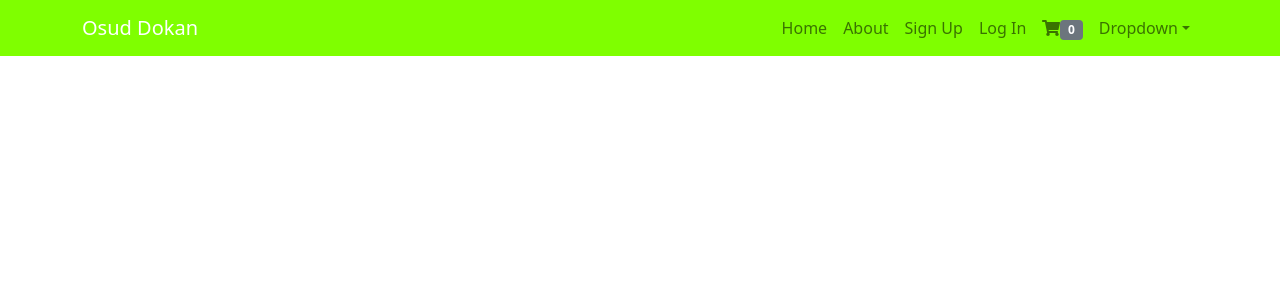
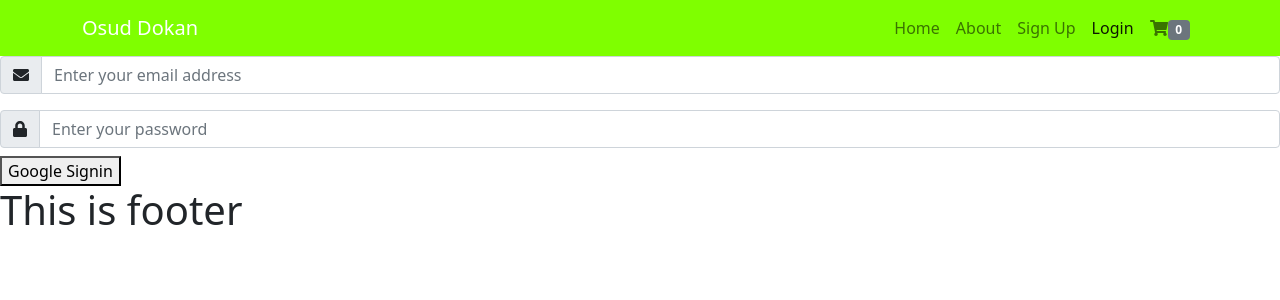
Before and after one commit to Rajaul-Islam/osud-dokan, a React (Create React App) app: page /login in a window 1280 px wide. Shown: the top 300 px of the page. Built offline with nearby package versions, Linux system fonts and the light colour scheme; no server answers.

Commit message:
first commit

```diff
--- a/src/App.js
+++ b/src/App.js
@@ -2,12 +2,55 @@ import logo from './logo.svg';
 import './App.css';
 import 'bootstrap/dist/css/bootstrap.min.css';
 import Header from './Shared/Header/Header';
+import {
+  BrowserRouter as Router,
+  Switch,
+  Route,
+  Link
+} from "react-router-dom";
+import Home from './Pages/Home/Home';
+import NotFound from './Pages/NotFound/NotFound';
+import Login from './Pages/Login/Login';
+import SignUp from './Pages/SignUp/SignUp';
+import About from './Pages/About/About';
+import Footer from './Shared/Footer/Footer';
+import AuthProvider from './Context/AuthProvider';
 
 
 function App() {
   return (
     <div >
-    <Header></Header>
+      <AuthProvider>
+        <Router>
+          <Header>
+          </Header>
+          <Switch>
+            <Route exact path='/'>
+              <Home></Home>
+            </Route>
+            <Route path='/home'>
+              <Home></Home>
+            </Route>
+            <Route path='/about'>
+              <About></About>
+            </Route>
+            <Route path='/login'>
+              <Login></Login>
+            </Route>
+            <Route path='/signup'>
+              <SignUp></SignUp>
+            </Route>
+
+
+
+
+            <Route path='*'>
+              <NotFound></NotFound>
+            </Route>
+          </Switch>
+          <Footer></Footer>
+        </Router>
+      </AuthProvider>
     </div>
   );
 }
--- /dev/null
+++ b/src/Context/AuthProvider.js
@@ -0,0 +1,13 @@
+import React, { createContext } from 'react';
+import useFirebase from '../Hook/useFirebase';
+export const AuthContext = createContext();
+const AuthProvider = ({ children }) => {
+    const allContext = useFirebase();
+    return (
+        <AuthContext.Provider value={allContext}>
+            {children}
+        </AuthContext.Provider>
+    );
+};
+
+export default AuthProvider;
--- /dev/null
+++ b/src/Hook/useAuth.js
@@ -0,0 +1,9 @@
+import { useContext } from "react";
+import {AuthContext} from "../Context/AuthProvider";
+
+
+const useAuth = () => {
+    return useContext(AuthContext)
+};
+
+export default useAuth;
--- /dev/null
+++ b/src/Hook/useFirebase.js
@@ -0,0 +1,57 @@
+import firebaseInitialize from "../firebase/firebase.init";
+import { getAuth, signInWithPopup, GoogleAuthProvider, signOut,onAuthStateChanged } from "firebase/auth";
+import { useEffect, useState } from "react";
+firebaseInitialize();
+
+
+const auth = getAuth();
+
+const GoogleProvider = new GoogleAuthProvider();
+
+const useFirebase = () => {
+    const [user, setUser] = useState({})
+    const [error, setError] = useState('')
+    const signInWithGoogle = () => {
+        signInWithPopup(auth, GoogleProvider)
+            .then(result => {
+                setUser(result.user)
+                console.log(result.user);
+
+            })
+            .catch((error) => {
+                setError(error.message)
+            })
+
+    }
+    useEffect(()=>{
+        const unsubscribed= onAuthStateChanged(auth, (user) => {
+            if (user) {
+             setUser(user)
+
+            } else {
+
+             setUser({})
+            }
+          });
+          return ()=> unsubscribed;
+    },[])
+
+    const logOut = () => {
+        const auth = getAuth();
+        signOut(auth).then(() => {
+            setUser({})
+        }).catch((error) => {
+            setError(error)
+        });
+    }
+
+    return {
+        signInWithGoogle,
+        user,
+        error,
+        logOut
+
+    };
+};
+
+export default useFirebase;
--- /dev/null
+++ b/src/Pages/About/About.js
@@ -0,0 +1,11 @@
+import React from 'react';
+
+const About = () => {
+    return (
+        <div>
+            <h1>this is about</h1>
+        </div>
+    );
+};
+
+export default About;
--- /dev/null
+++ b/src/Pages/Home/Home.js
@@ -0,0 +1,13 @@
+import React from 'react';
+
+
+
+const Home = () => {
+    return (
+        <div>
+          <h1>this is home</h1>
+        </div>
+    );
+};
+
+export default Home;
--- /dev/null
+++ b/src/Pages/Login/Login.js
@@ -0,0 +1,56 @@
+import { faEnvelope, faLock } from '@fortawesome/free-solid-svg-icons';
+import { FontAwesomeIcon } from '@fortawesome/react-fontawesome';
+import React from 'react';
+import { Col, Form, FormControl, InputGroup, Row } from 'react-bootstrap';
+import useAuth from '../../Hook/useAuth';
+import useFirebase from '../../Hook/useFirebase';
+
+const Login = () => {
+    // const {signInWithGoogle}=useFirebase()
+    const {signInWithGoogle}=useAuth()
+    return (
+        <div>
+            <Row>
+                <Col className="text-start">
+                    <Form.Label htmlFor="email" visuallyHidden>
+                        Your Email Address
+                    </Form.Label>
+                    <InputGroup className="mb-2">
+                        <InputGroup.Text>
+                            <FontAwesomeIcon icon={faEnvelope}></FontAwesomeIcon>
+                        </InputGroup.Text>
+                        <FormControl
+
+                            type="email"
+                            autoComplete="current-email"
+                            id="email"
+                            placeholder="Enter your email address"
+                        />
+                    </InputGroup>
+                </Col>
+            </Row>
+            <Row className="mt-2">
+                <Col className="text-start">
+                    <Form.Label htmlFor="password" visuallyHidden>
+                        Your Password
+                    </Form.Label>
+                    <InputGroup className="mb-2">
+                        <InputGroup.Text>
+                            <FontAwesomeIcon icon={faLock}></FontAwesomeIcon>
+                        </InputGroup.Text>
+                        <FormControl
+
+                            type="password"
+                            autoComplete="current-password"
+                            id="password"
+                            placeholder="Enter your password"
+                        />
+                    </InputGroup>
+                </Col>
+            </Row>
+            <button onClick={signInWithGoogle}>Google Signin</button>
+        </div>
+    );
+};
+
+export default Login;
--- /dev/null
+++ b/src/Pages/NotFound/NotFound.js
@@ -0,0 +1,11 @@
+import React from 'react';
+
+const NotFound = () => {
+    return (
+        <div>
+            404 not found
+        </div>
+    );
+};
+
+export default NotFound;
--- /dev/null
+++ b/src/Pages/SignUp/SignUp.js
@@ -0,0 +1,11 @@
+import React from 'react';
+
+const SignUp = () => {
+    return (
+        <div>
+            <h1>Thsi is signup</h1>
+        </div>
+    );
+};
+
+export default SignUp;
--- a/src/Shared/Footer/Footer.js
+++ b/src/Shared/Footer/Footer.js
@@ -3,7 +3,9 @@ import React from 'react';
 const Footer = () => {
     return (
         <div>
+            <h1>This is footer
 
+            </h1>
         </div>
     );
 };
--- a/src/Shared/Header/Header.js
+++ b/src/Shared/Header/Header.js
@@ -3,6 +3,8 @@ import { Badge, Container, Nav, Navbar, NavDropdown } from 'react-bootstrap';
 import './Header.css'
 import { FontAwesomeIcon } from '@fortawesome/react-fontawesome'
 import { faShoppingCart } from '@fortawesome/free-solid-svg-icons'
+import { NavLink } from 'react-router-dom';
+import useAuth from '../../Hook/useAuth';
 
 
 
@@ -10,27 +12,30 @@ import { faShoppingCart } from '@fortawesome/free-solid-svg-icons'
 
 
 const Header = () => {
+    const { user, logOut } = useAuth()
     return (
         <div className='header'>
-            <Navbar  expand="lg">
+            <Navbar expand="lg">
                 <Container>
                     <Navbar.Brand className='text-white' href="#home">Osud Dokan</Navbar.Brand>
                     <Navbar.Toggle aria-controls="basic-navbar-nav" />
                     <Navbar.Collapse id="basic-navbar-nav">
                         <Nav className="ms-auto">
-                            <Nav.Link href="#home">Home</Nav.Link>
-                            <Nav.Link href="#link">About</Nav.Link>
-                            <Nav.Link href="#home">Sign Up </Nav.Link>
-                            <Nav.Link href="#link">Log In</Nav.Link>
+                            <Nav.Link as={NavLink} to="/home">Home</Nav.Link>
+                            <Nav.Link as={NavLink} to="/about">About</Nav.Link>
+
+                            {
+                                user?.displayName ? <Nav.Link onClick={logOut}> hello! {user?.displayName} {" "}Logout</Nav.Link> :
+                                    <>
+                                        <Nav.Link as={NavLink} to="/signup">Sign Up </Nav.Link>
+                                        <Nav.Link as={NavLink} to="/login">Login</Nav.Link>
+                                    </>
+
+
+                            }
                             <Nav.Link href="#link"><FontAwesomeIcon icon={faShoppingCart} />
-                            <Badge className='text-white' bg="secondary">0</Badge></Nav.Link>
-                            <NavDropdown title="Dropdown" id="basic-nav-dropdown">
-                                <NavDropdown.Item href="#action/3.1">Action</NavDropdown.Item>
-                                <NavDropdown.Item href="#action/3.2">Another action</NavDropdown.Item>
-                                <NavDropdown.Item href="#action/3.3">Something</NavDropdown.Item>
-                                <NavDropdown.Divider />
-                                <NavDropdown.Item href="#action/3.4">Separated link</NavDropdown.Item>
-                            </NavDropdown>
+                                <Badge className='text-white' bg="secondary">0</Badge></Nav.Link>
+
                         </Nav>
                     </Navbar.Collapse>
                 </Container>
```
